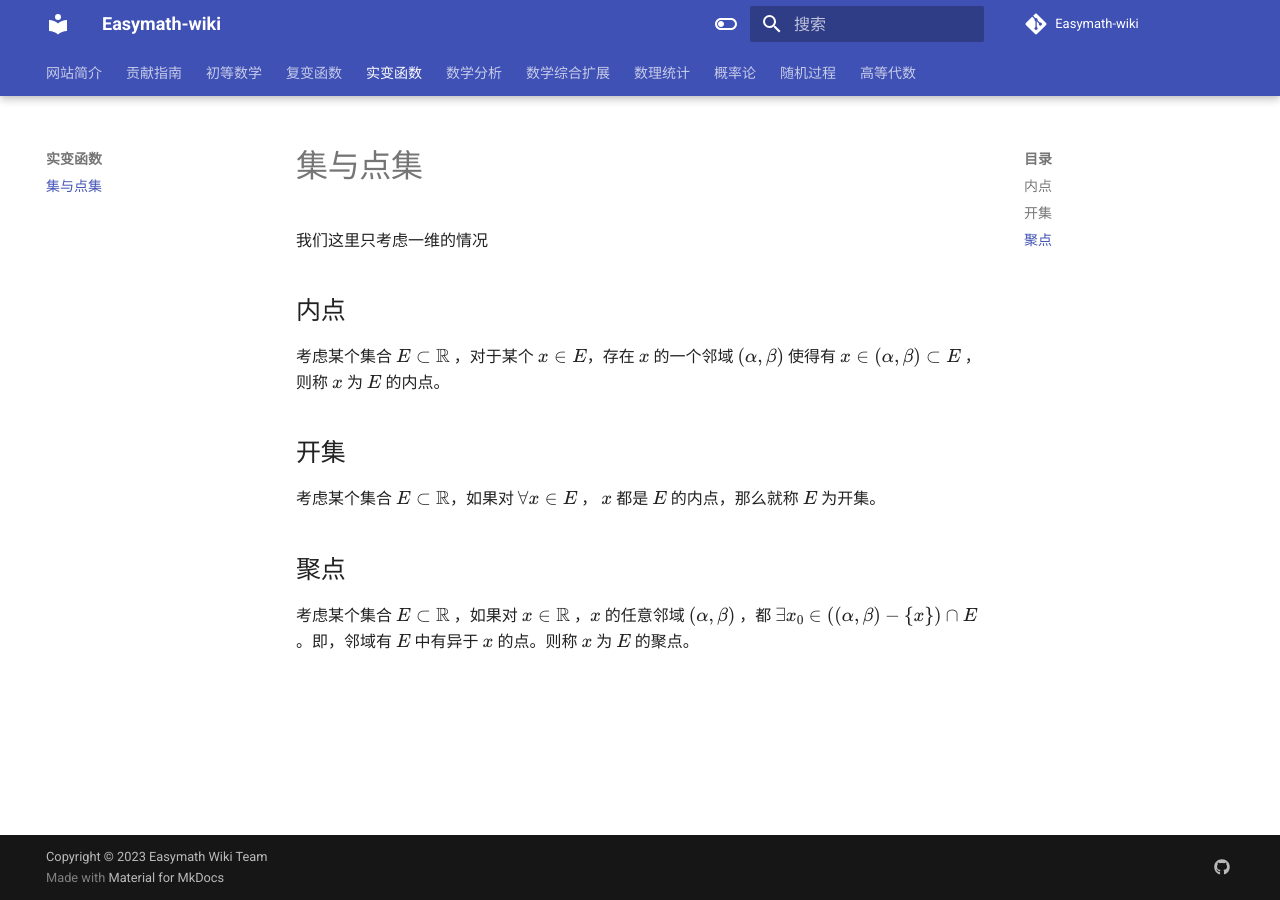
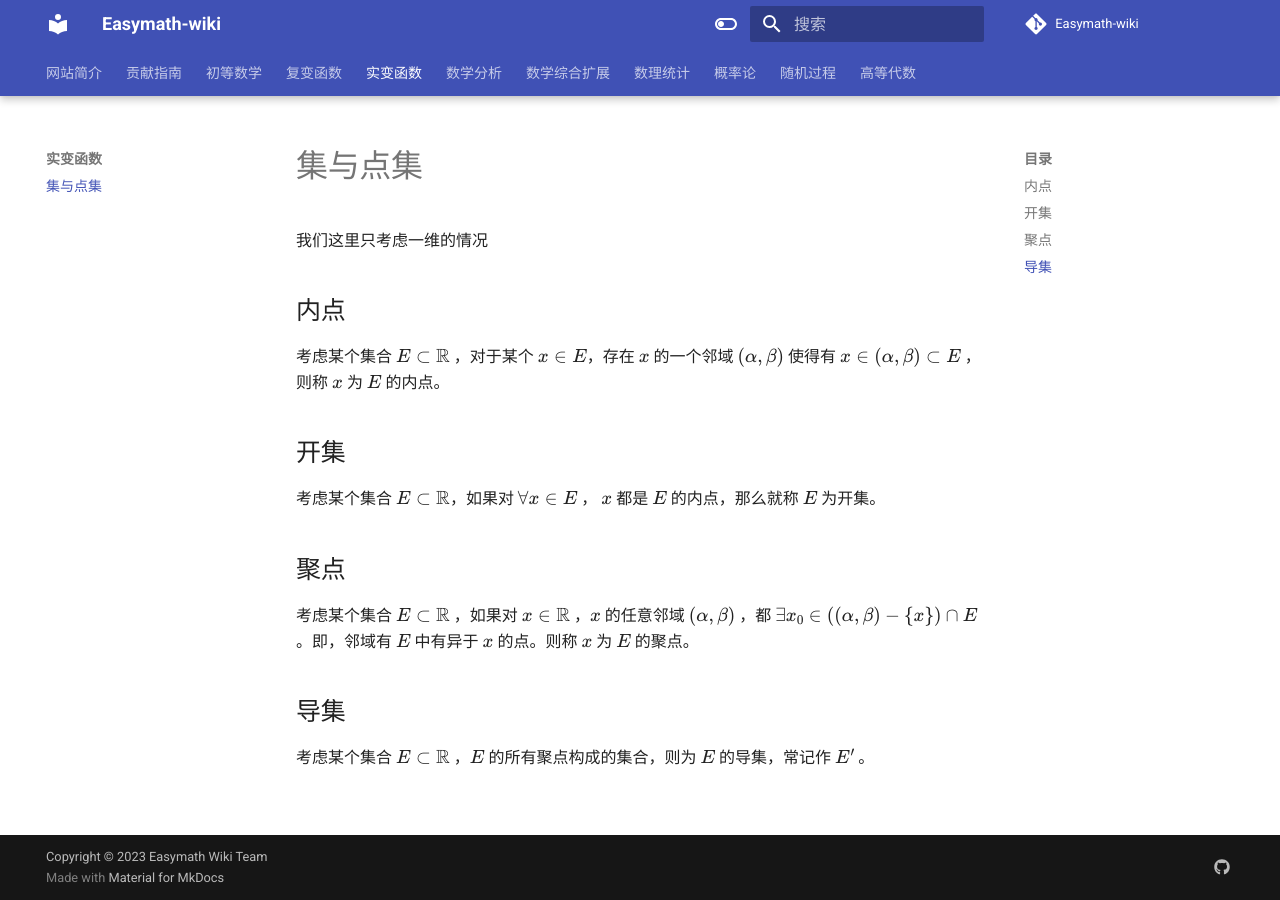
Before and after one commit to Easymath-wiki/Easymath-wiki, an MkDocs documentation site: the page built from docs/实变函数/基本概念.md, in a window 1280 px wide. Built offline with MkDocs 1.6.1 and Material for MkDocs 9.7.7, drawn with Linux system fonts in a browser that asks for light colours; formulas are drawn with MathJax 3; comment, search, counter and statistics services are not loaded.

Commit message:
更新实变函数

```diff
--- a/docs/实变函数/基本概念.md
+++ b/docs/实变函数/基本概念.md
@@ -13,3 +13,7 @@
 ## 聚点
 
 考虑某个集合 $E \subset \mathbb{R}$ ，如果对 $x \in \mathbb{R}$ ，$x$ 的任意邻域 $\left( \alpha, \beta \right)$ ，都 $\exists x_0 \in (\left( \alpha, \beta \right) - \left \{ x\right \}) \cap E$ 。即，邻域有 $E$ 中有异于 $x$ 的点。则称 $x$ 为 $E$ 的聚点。
+
+## 导集
+
+考虑某个集合 $E \subset \mathbb{R}$ ，$E$ 的所有聚点构成的集合，则为 $E$ 的导集，常记作 $E'$ 。
```
